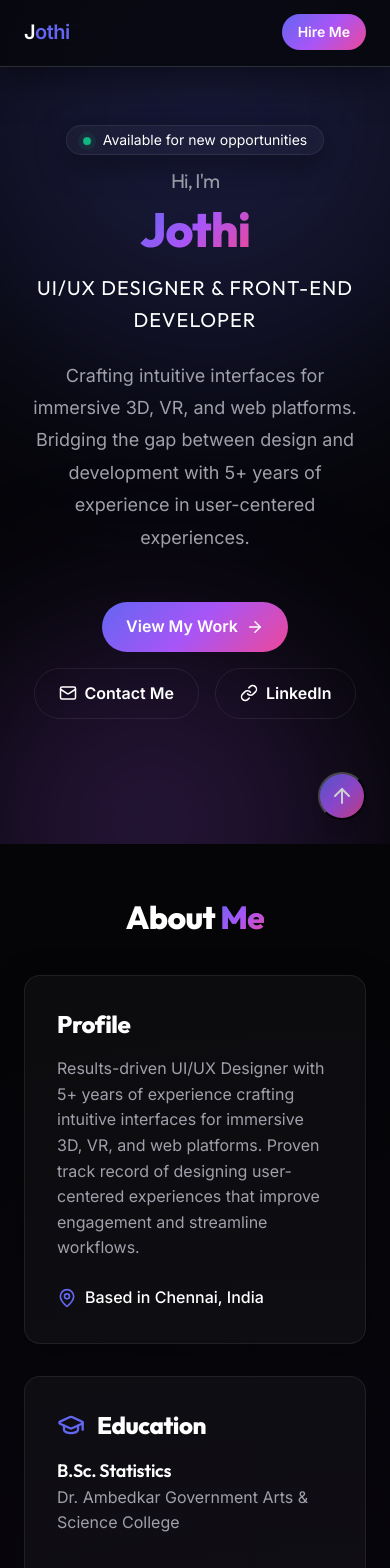
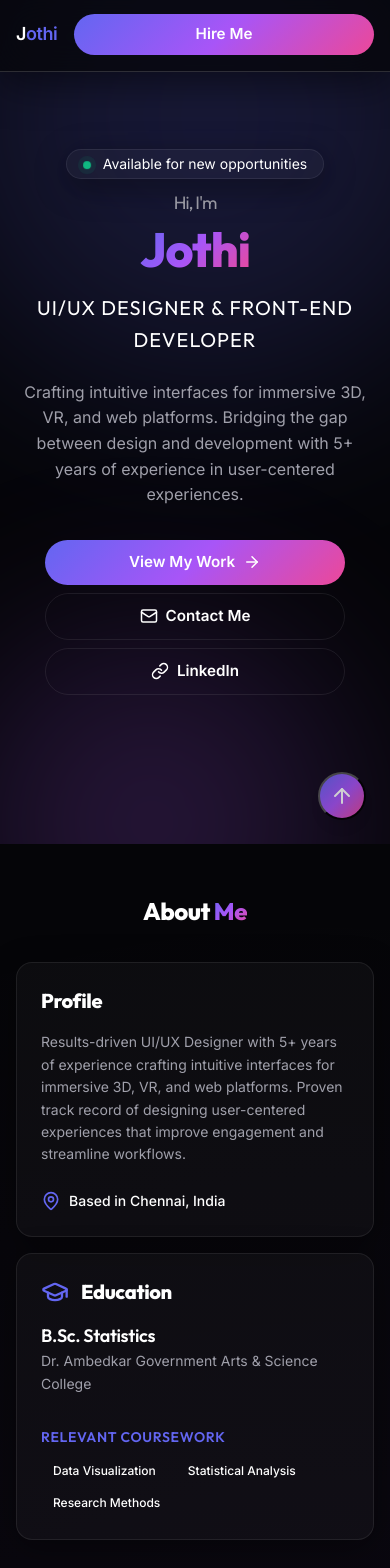
Before and after one commit to xrvnsp/JO_Portfolio, a React (Vite) app: page / in a window 390 px wide. Shown: the top 1568 px of the page. Built offline with nearby package versions, Linux system fonts and the light colour scheme.

Commit message:
Remove certifications section and optimize for mobile devices

```diff
--- a/src/App.css
+++ b/src/App.css
@@ -151,4 +151,29 @@ html {
 
 @media (max-width: 767px) {
   .hidden.md\:flex { display: none; }
+  .p-8 { padding: 1.5rem; }
+  .p-6 { padding: 1rem; }
+  .px-6 { padding-left: 1rem; padding-right: 1rem; }
+  .gap-8 { gap: 1rem; }
+  .gap-6 { gap: 0.75rem; }
+  .text-2xl { font-size: 1.25rem; line-height: 1.75rem; }
+  .text-xl { font-size: 1.125rem; line-height: 1.5rem; }
+
+  /* Mobile Button Adjustments */
+  .btn-primary, .btn-secondary {
+    width: 100%;
+    max-width: 300px;
+    padding: 0.65rem 1.25rem;
+    font-size: 0.95rem;
+  }
 }
+
+@media (max-width: 480px) {
+  .p-4 { padding: 0.75rem; }
+  .gap-4 { gap: 0.5rem; }
+  .hero-description {
+    font-size: 1rem;
+    line-height: 1.6;
+    margin-bottom: 2rem;
+  }
+}
--- a/src/components/Skills.jsx
+++ b/src/components/Skills.jsx
@@ -1,5 +1,5 @@
 import React from 'react';
-import { Palette, PenTool, Award, MonitorSmartphone, Code, Layers } from 'lucide-react';
+import { Palette, PenTool, MonitorSmartphone, Code, Layers } from 'lucide-react';
 import './Skills.css';
 
 const Skills = () => {
@@ -22,11 +22,6 @@ const Skills = () => {
     { name: "WordPress", icon: <MonitorSmartphone size={18} /> }
   ];
 
-  const certs = [
-    { name: "Google UX Design Certificate", status: "In Progress" },
-    { name: "Responsive Web Design Certification", status: "freeCodeCamp" }
-  ];
-
   return (
     <section className="skills-section" id="skills">
       <div className="container">
@@ -34,7 +29,7 @@ const Skills = () => {
           Key <span className="text-gradient">Competencies</span>
         </h2>
 
-        <div className="skills-grid grid grid-cols-1 md:grid-cols-2 lg:grid-cols-3 gap-8">
+        <div className="skills-grid grid grid-cols-1 md:grid-cols-2 gap-8">
 
           {/* Design & Development */}
           <div className="skill-card glass-panel animate-fade-in-up delay-100 p-8">
@@ -74,28 +69,6 @@ const Skills = () => {
             </div>
           </div>
 
-          {/* Certifications */}
-          <div className="skill-card glass-panel animate-fade-in-up delay-300 p-8">
-            <div className="flex items-center gap-3 mb-6">
-              <div className="p-3 bg-[rgba(236,72,153,0.1)] rounded-xl text-[#ec4899]">
-                <Award size={24} />
-              </div>
-              <h3 className="text-xl font-bold">Certifications</h3>
-            </div>
-
-            <div className="cert-list space-y-4">
-              {certs.map((cert, idx) => (
-                <div key={idx} className="cert-item p-4 rounded-xl bg-[rgba(255,255,255,0.02)] border border-[rgba(255,255,255,0.05)] hover:border-[#ec4899] transition-colors relative overflow-hidden group">
-                  <div className="absolute top-0 left-0 w-1 h-full bg-[#ec4899] transform scale-y-0 group-hover:scale-y-100 transition-transform origin-bottom"></div>
-                  <h4 className="font-semibold text-[0.95rem] mb-1">{cert.name}</h4>
-                  <span className="text-xs font-medium px-2 py-1 bg-[rgba(255,255,255,0.1)] rounded text-secondary w-fit inline-block">
-                    {cert.status}
-                  </span>
-                </div>
-              ))}
-            </div>
-          </div>
-
         </div>
       </div>
     </section>
--- a/src/index.css
+++ b/src/index.css
@@ -177,11 +177,26 @@ section {
 
 /* Responsive */
 @media (max-width: 768px) {
+  :root {
+    --section-padding: 3rem;
+  }
   .section-title {
-    font-size: 2rem;
+    font-size: 1.75rem;
     margin-bottom: 2rem;
   }
   section {
-    padding: 3rem 0;
+    padding: var(--section-padding) 0;
+  }
+  .container {
+    padding: 0 1rem;
   }
 }
+
+@media (max-width: 480px) {
+  .section-title {
+    font-size: 1.5rem;
+  }
+  body {
+    font-size: 14px;
+  }
+}
```
